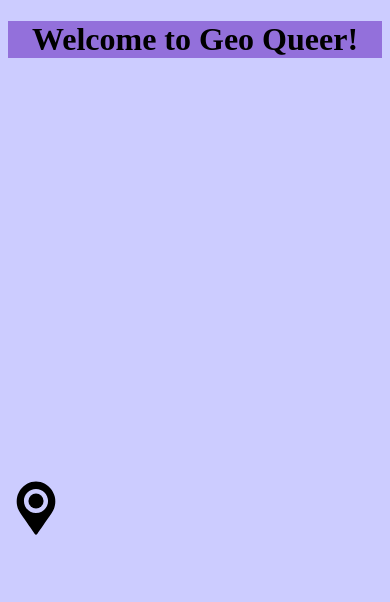
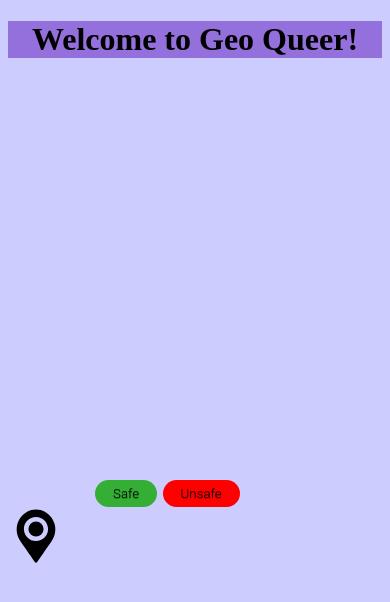
Before and after one commit to mr-wheat/Queer-Hackathon-21-Duck-Quadsworth, a website: page static/index.html in a window 390 px wide. Drawn offline with Linux system fonts and the light colour scheme; some packages are replaced by stand-ins of ours; no server answers.

Commit message:
Add files via upload
Added responsive buttons

```diff
--- a/static/index.html
+++ b/static/index.html
@@ -7,10 +7,16 @@
 	<meta name="description" content="A Map of LGBTQ+ Friendly Places"/>
 	<title>Geo Queer</title>
 	<link rel="stylesheet" type="text/css" href="indexstyles.css">
+
 </head>
 <body>
+
 	<header><h1>Welcome to Geo Queer!</h1></header>
 	<div id="map"></div>
+	<div class="center">
+	<button class="btn1 safe">Safe</button>
+	<button class="btn2 unsafe">Unsafe</button>
+	</div>
 	<script type="application/javascript">
 		var geoQueer = {};
 		(async () =>
--- a/static/indexstyles.css
+++ b/static/indexstyles.css
@@ -20,6 +20,36 @@ h1 {
     display: block;
     border-style: none;
 }
+.center {
+    margin: 0 auto;
+    width: 200px;
+}
+.btn1{
+    position: center;
+    padding:0.3em 1.2em;
+    margin:0 0.1em 0.1em 0;
+    border:0.16em solid rgba(255,255,255,0);
+    border-radius:2em;
+    box-sizing: border-box;
+    text-decoration:black;
+    font-family:'Roboto',sans-serif;
+    font-weight:300;
+    background-color:rgb(53, 174, 53);
+    text-shadow: 0 0.04em 0.04em rgba(0,0,0,0.35);
+    }
+.btn2{
+    position: center;
+    padding:0.3em 1.2em;
+    margin:0 0.1em 0.1em 0;
+    border:0.16em solid rgba(255,255,255,0);
+    border-radius:2em;
+    box-sizing: border-box;
+    text-decoration:black;
+    font-family:'Roboto',sans-serif;
+    font-weight:300;
+    background-color:red;
+    text-shadow: 0 0.04em 0.04em rgba(0,0,0,0.35);
+}
 
 img {
 	max-width: 15%;
```
